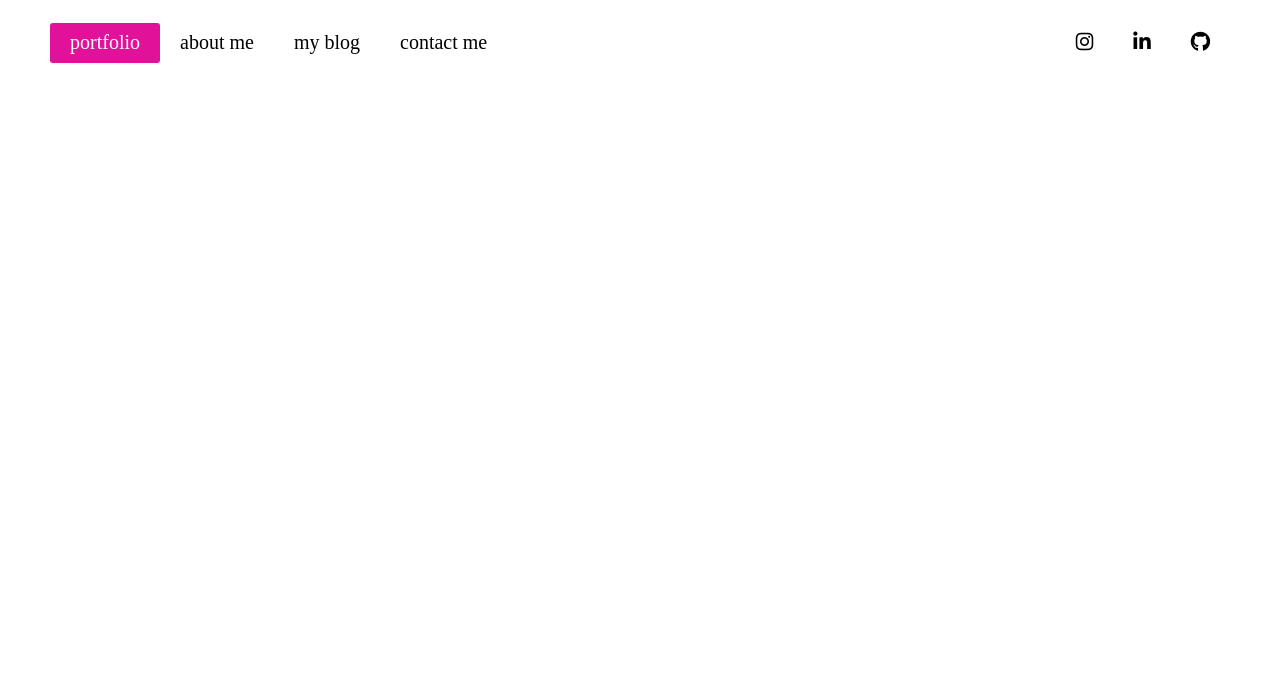
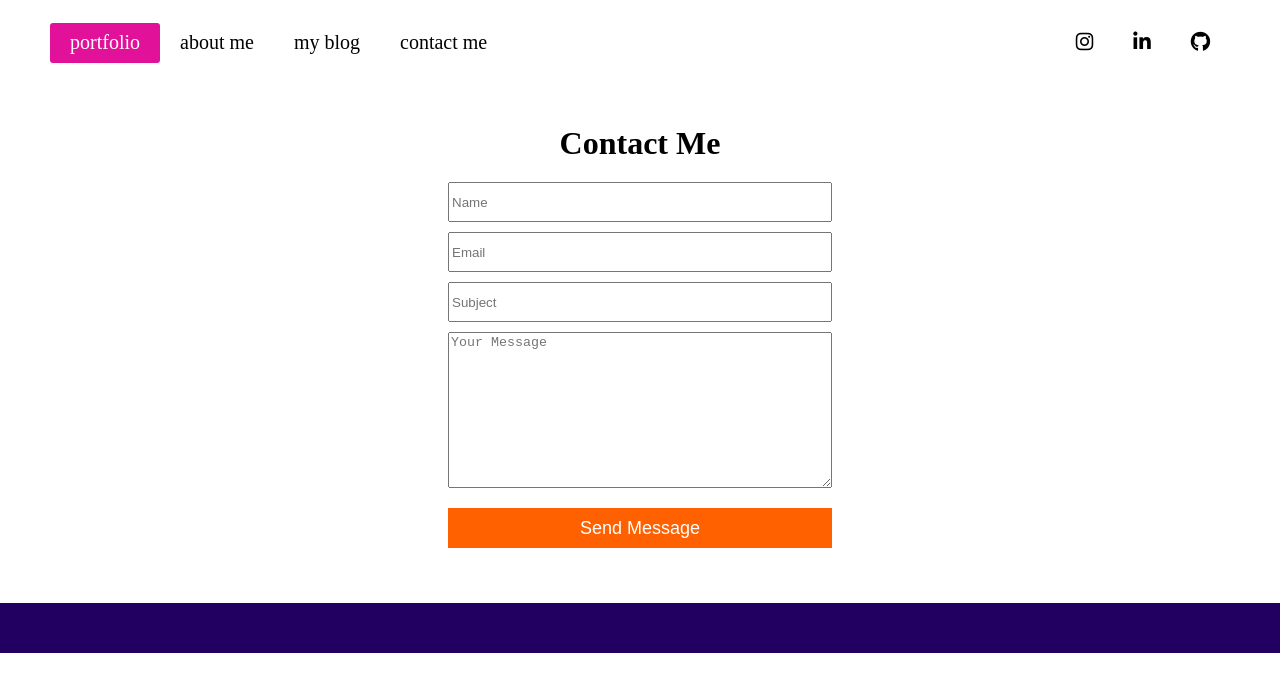
Before and after one commit to edaadas1/my-Portfolio, a plain HTML site: page contact-me.html in a window 1280 px wide. Drawn offline with Linux system fonts and the light colour scheme.

Commit message:
Contact Me Page is created.

```diff
--- a/contact-me.html
+++ b/contact-me.html
@@ -25,6 +25,16 @@
             </ul>
         </div>
         <div class="container-body">
+           <div class="contact-me">
+                <h1>Contact Me</h1>
+                <input type="text" placeholder="Name">
+                <input type="email" placeholder="Email">
+                <input type="text" placeholder="Subject">
+                <textarea name="message" id="" cols="30" rows="10" placeholder="Your Message"></textarea>
+                <Button type="submit">Send Message</Button>
+           </div>
+        </div>
+        <div class="contact-me-footer">
 
         </div>
     </div>
--- a/main.scss
+++ b/main.scss
@@ -1,6 +1,10 @@
 *{
     margin: 0;
     box-sizing: border-box;
+}
+
+body{
+    overflow: hidden;
 }
 
 .container{
@@ -108,5 +112,45 @@
                 border-radius: 50%;
             }
         }
+        .contact-me{
+            width: 50%;
+            display: flex;
+            flex-direction: column;
+            justify-content: center;
+            align-items: center;
+            padding-top: 20px;
+            h1{
+                margin-bottom: 20px;
+            }
+            input{
+                width: 60%;
+                height: 40px;
+                margin-bottom: 10px;
+            }
+            textarea{
+                width: 60%;
+            }
+            Button{
+                width: 60%;
+                height: 40px;
+                margin-top: 20px;
+                background-color: #FF6000;
+                color: white;
+                font-size: 18px;
+                border: none;
+                &:hover{
+                    cursor: pointer;
+                }
+            }
+        }
+    }
+    .contact-me-footer{
+        display: flex;
+        justify-content: center;
+        align-items: center;
+        width: 100%;
+        height: 50px;
+        background-color: #210062;
+        margin-top: 55px;
     }
 }
```
Also changed, not shown: main.css, 1 other file.
